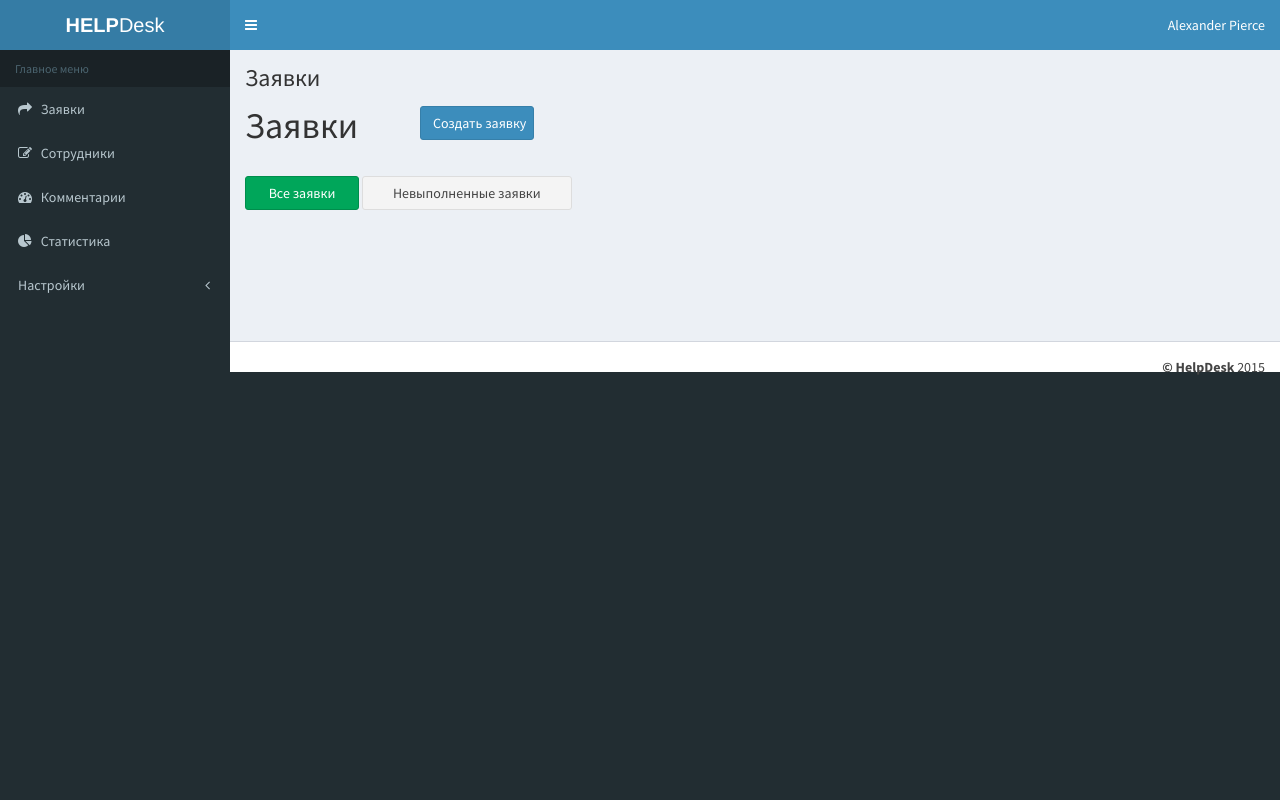
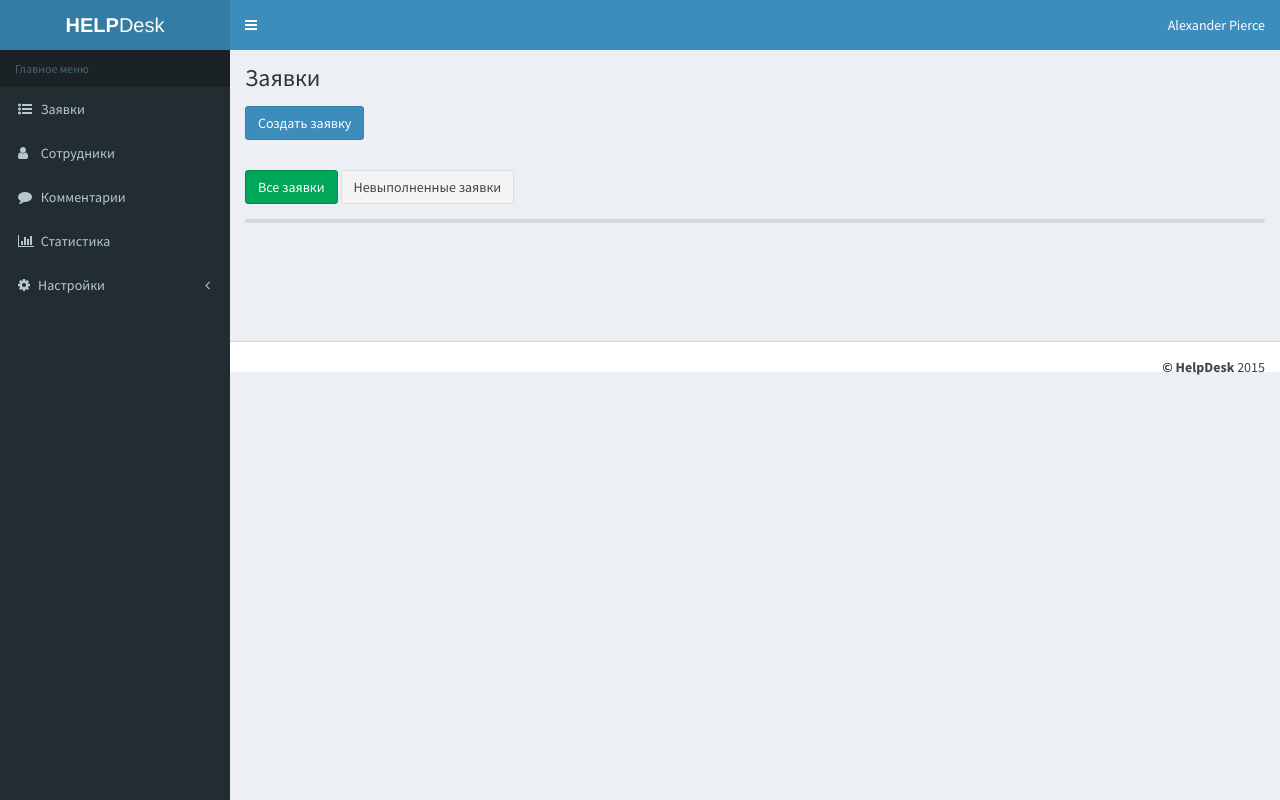
Before and after one commit to Skadelig/helpdesk, a Yii app: template views/req/index.php in a window 1280 px wide. Run offline with PHP 8.4 and a stand-in for Yii, Linux system fonts and the light colour scheme; the template is opened without the code that fills it, so the values that code supplies are empty; some libraries are stand-ins or nearby versions.

Commit message:
Фиксы хтмл

```diff
--- a/assets/AppAsset.php
+++ b/assets/AppAsset.php
@@ -18,9 +18,10 @@ class AppAsset extends AssetBundle
     public $basePath = '@webroot';
     public $baseUrl = '@web';
     public $css = [
-        'css/site.css',
+
         'css/AdminLTE.min.css',
         'css/skins/_all-skins.min.css',
+        'css/site.css',
     ];
     public $js = [
         'js/app.min.js'
--- a/views/layouts/main.php
+++ b/views/layouts/main.php
@@ -79,29 +79,29 @@ AppAsset::register($this);
                     <li class="header">Главное меню</li>
                         <li>
                             <a href="<?= Url::to(['req/index'])?>">
-                                <i class="fa fa-share"></i> <span>Заявки</span>
+                                <i class="fa fa-list-ul"></i> <span>Заявки</span>
                             </a>
 
                         </li>
                          <li>
                             <a href="<?= Url::to(['employer/index'])?>">
-                                <i class="fa fa-edit"></i> <span>Сотрудники</span>
+                                <i class="fa fa-user"></i> <span>Сотрудники</span>
                             </a>
 
                         </li>
                         <li>
                             <a href="<?= Url::to(['comments/index'])?>">
-                                <i class="fa fa-dashboard"></i> <span>Комментарии</span>
+                                <i class="fa fa-comment"></i> <span>Комментарии</span>
                             </a>
                         </li>
                         <li>
                             <a href="<?= Url::to(['stats/index'])?>">
-                                <i class="fa fa-pie-chart"></i> <span>Статистика</span>
+                                <i class="fa fa-bar-chart"></i> <span>Статистика</span>
                             </a>
                         </li>
                         <li>
                             <a href="#">
-                               <i class="fa fa-angle-left pull-right"></i><span>Настройки</span>
+                               <i class="fa fa-cog"></i><i class="fa fa-angle-left pull-right"></i><span>Настройки</span>
                             </a>
                             <ul class="treeview-menu menu-open">
                                 <li> <a href="<?= Url::to(['access/index'])?>"><i class="fa fa-circle-o"></i>Роли</a></li>
--- a/views/req/index.php
+++ b/views/req/index.php
@@ -25,9 +25,7 @@ $this->params['breadcrumbs'][] = $this->title;
 
             </div>-->
     <div class="row">
-        <div class="col-lg-2">
-            <h1 style="margin-top:0px;"><?= Html::encode($this->title) ?></h1>
-        </div>
+
         <div class="col-lg-10" style="vertical-align:baseline;">
         <?php // echo $this->render('_search', ['model' => $searchModel]); ?>
             <p>
@@ -41,7 +39,7 @@ $this->params['breadcrumbs'][] = $this->title;
             <?= Html::a('Невыполненные заявки', ['notdone'], ['class' => 'btn btn btn-default']) ?>
         </div>
     </div>
-
+    <div class="box">
         <?= GridView::widget([
             'dataProvider' => $dataProvider,
             'filterModel' => $searchModel,
@@ -75,5 +73,5 @@ $this->params['breadcrumbs'][] = $this->title;
                 ['class' => 'yii\grid\ActionColumn'],
             ],
         ]); ?>
-
     </div>
+</div>
--- a/web/css/site.css
+++ b/web/css/site.css
@@ -89,12 +89,8 @@ a.desc:after {
     padding: 10px 20px;
     margin: 0 0 15px 0;
 }
-.btn{
-    width: 114px;
+
+.wrapper
+{
+    background-color: #ecf0f5 !important;
 }
-.btn a{
-    padding: 5px 15px;
-}
-.btn-default{
-    width: 210px;
-}
```
Lines whose indentation alone changed are shown as unchanged.
